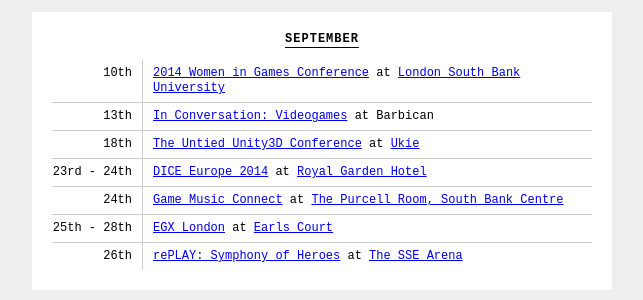
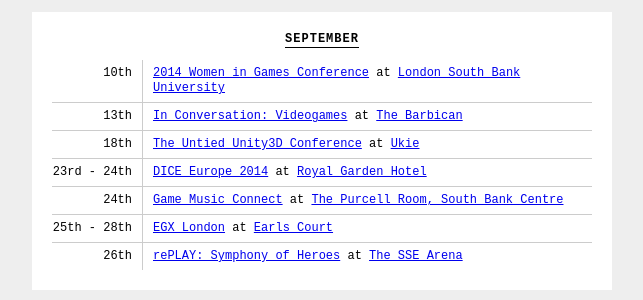
Before and after one commit to thomasmarshall/londongamediary.com, a Jekyll site: the page built from index.html, in a window 1280 px wide. Shown: the part 1324-1624 px from the top of the page, without its empty margins (318-961 px from the left). Built offline with Jekyll 4.4.1, drawn with Linux system fonts in a browser that asks for light colours; nearby versions of some CDN libraries.

Commit message:
Update events.yml

```diff
--- a/_data/events.yml
+++ b/_data/events.yml
@@ -172,7 +172,7 @@
 
 - title: "In Conversation: Videogames"
   link: "http://www.barbican.org.uk/artgallery/event-detail.asp?ID=16836"
-  location: "Barbican"
+  location: "[The Barbican](http://home.barbican.org.uk/)"
   date: 2014-09-13
 
 - title: "The Untied Unity3D Conference"
```
